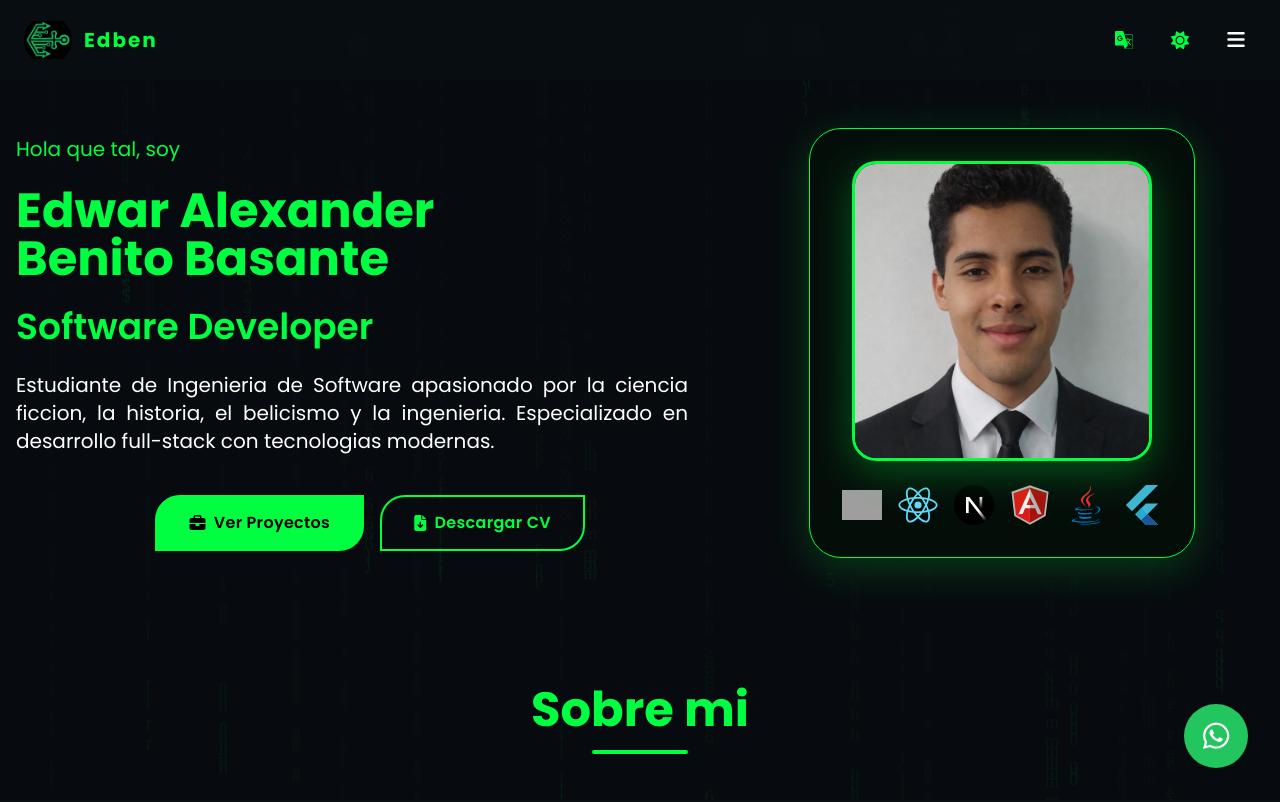
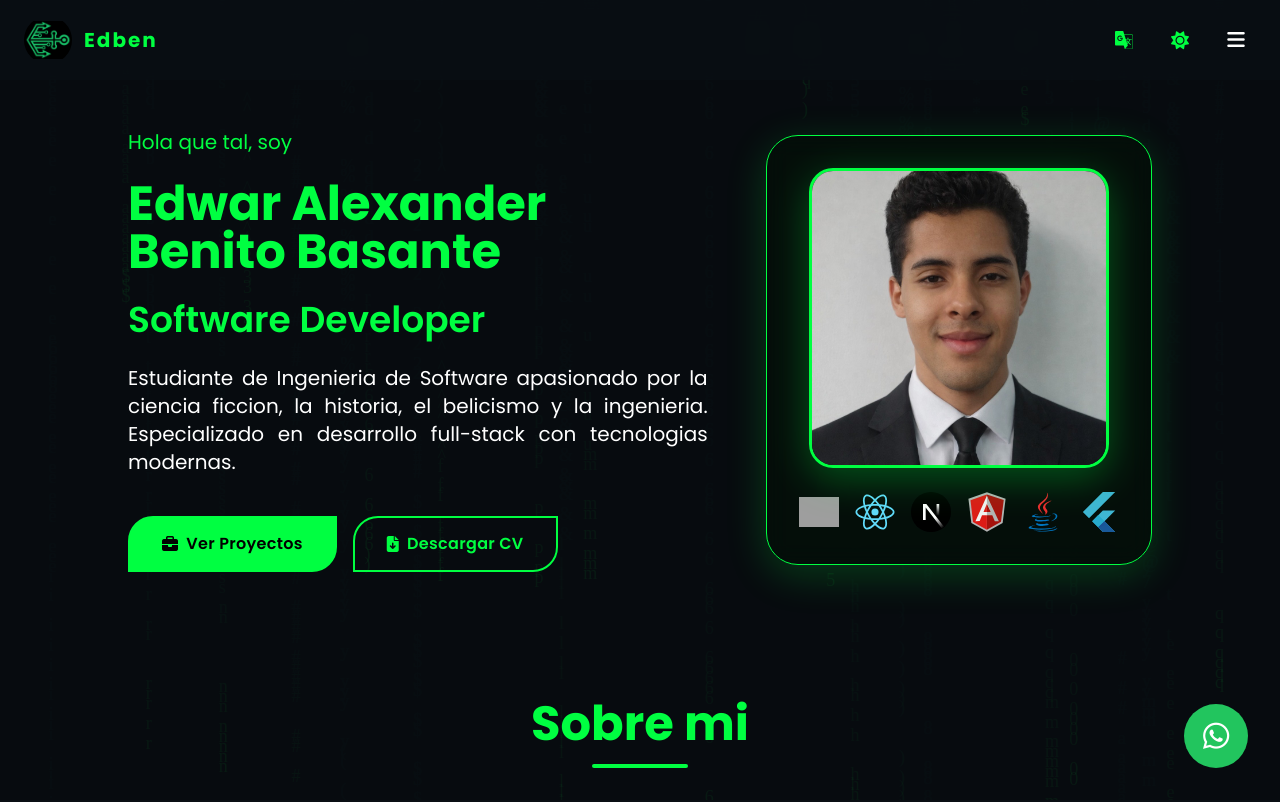
Before and after one commit to edben110/Portfolio-Next, a Next.js app: page / in a window 1280 px wide. Shown: the top 802 px of the page. Built offline with nearby package versions, Linux system fonts and the light colour scheme; grey boxes are pictures that could not be loaded.

Commit message:
fix: margin align between hero and all sections

```diff
--- a/components/Hero.tsx
+++ b/components/Hero.tsx
@@ -30,26 +30,28 @@ export default function Hero() {
   return (
     <section id="inicio" className="relative flex items-start pt-20">
       <div className="container mx-auto px-4 py-8 md:py-10 lg:py-12">
+        <div className="max-w-5xl mx-auto">
           <div className="grid grid-cols-1 lg:grid-cols-[1.15fr_0.85fr] gap-6 md:gap-8 lg:gap-4 items-center">
             {/* Text Content */}
-          <div className="space-y-6 z-10 flex flex-col items-center md:items-start">
-            <div className='text-center md:text-left'>
+            <div className="space-y-6 z-10 flex flex-col items-center md:items-start w-full">
+              <div className="text-center md:text-left w-full">
                 <span className="text-base sm:text-lg md:text-xl text-matrix-green text-center md:text-left">
                   {currentContent.greeting}
-            </span></div>
+                </span>
+              </div>
 
-            <h1 className="text-3xl sm:text-4xl md:text-5xl font-bold leading-tight text-center md:text-left">
+              <h1 className="text-3xl sm:text-4xl md:text-5xl font-bold leading-tight text-center md:text-left w-full">
                 <span className="gradient-text">Edwar Alexander</span>
                 <br />
                 <span className="text-matrix-green">Benito Basante</span>
               </h1>
-            <h2 className="text-xl sm:text-2xl md:text-3xl lg:text-4xl font-semibold text-matrix-green text-center md:text-left">
+              <h2 className="text-xl sm:text-2xl md:text-3xl lg:text-4xl font-semibold text-matrix-green text-center md:text-left w-full">
                 {currentContent.role}
               </h2>
-            <p className="text-base sm:text-lg md:text-xl text-theme-secondary max-w-2xl leading-relaxed text-justify">
+              <p className="text-base sm:text-lg md:text-xl text-theme-secondary max-w-2xl leading-relaxed text-justify w-full">
                 {currentContent.description}
               </p>
-            <div className="flex flex-col sm:flex-row gap-4 pt-4 items-center justify-center w-full">
+              <div className="flex flex-col sm:flex-row gap-4 pt-4 items-center justify-center md:justify-start w-full">
                 <a
                   href="#portfolio"
                   className="btn-theme-primary transform hover:scale-105"
@@ -69,8 +71,9 @@ export default function Hero() {
             </div>
 
             {/* Profile Card with Holographic Effect */}
-          <div className="flex justify-center lg:justify-center z-10">
+            <div className="flex justify-center lg:justify-end z-10 w-full">
               <HolographicProfileCard />
+            </div>
           </div>
         </div>
       </div>
```
Lines whose indentation alone changed are shown as unchanged.
